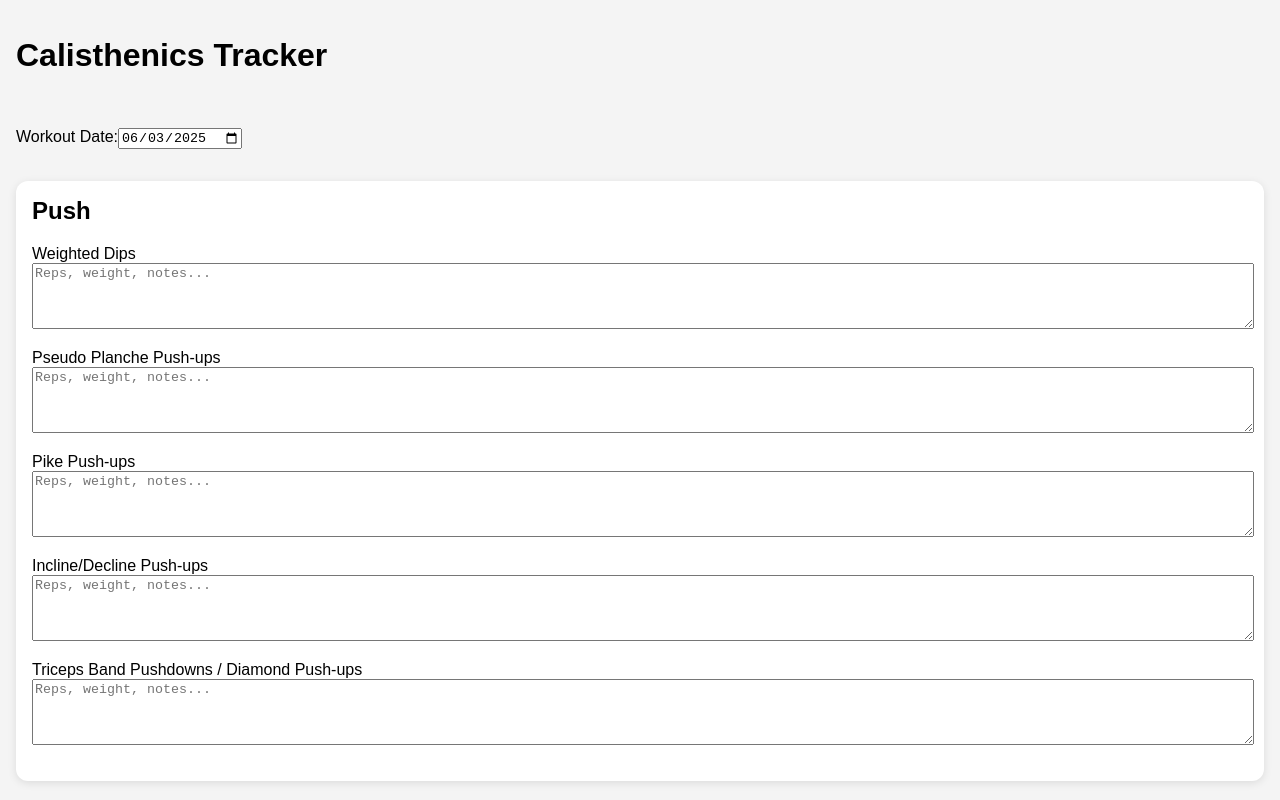
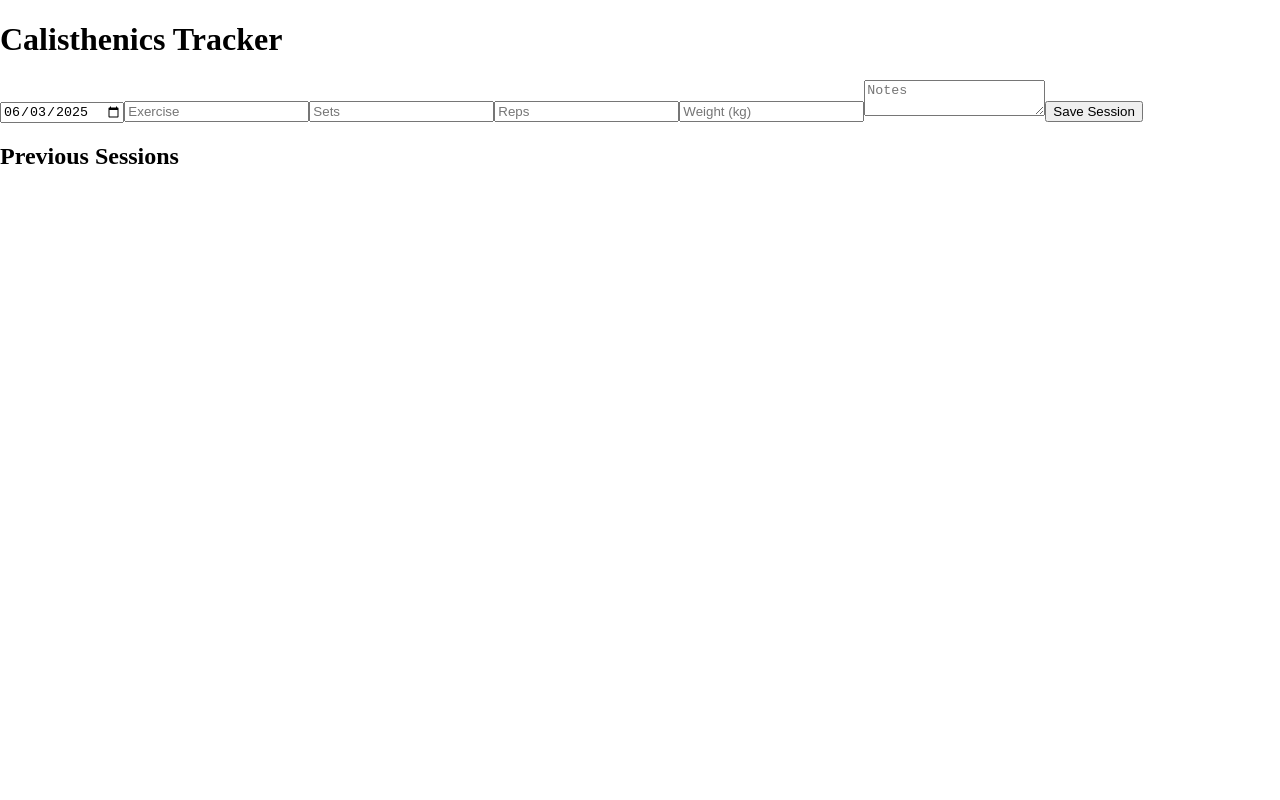
Before and after one commit to LouisBeast/take-3, a React (Create React App) app: page / in a window 1280 px wide. Shown: the top 800 px of the page. Built offline with nearby package versions, Linux system fonts and the light colour scheme.

Commit message:
Update App.js

```diff
--- a/src/App.js
+++ b/src/App.js
@@ -1,92 +1,68 @@
-
-import { useState, useEffect } from 'react';
-import './App.css';
-
-const workouts = [
-  {
-    day: 'Push',
-    exercises: ['Weighted Dips', 'Pseudo Planche Push-ups', 'Pike Push-ups', 'Incline/Decline Push-ups', 'Triceps Band Pushdowns / Diamond Push-ups'],
-  },
-  {
-    day: 'Pull',
-    exercises: ['Pull-ups (Unassisted)', 'Assisted Pull-ups (Band)', 'Negative Pull-ups', 'Australian / Ring Rows', 'Banded Curls / Towel Rows', 'Dead Hangs / Scap Pull-ups'],
-  },
-  {
-    day: 'Legs & Core',
-    exercises: ['Bulgarian Split Squats', 'Wall Sits or Step-ups', 'Glute Bridges / Hip Thrusts', 'Hanging Leg Raises', 'Planks (Side/RKC)', 'Dragon Flag Progressions / Reverse Crunches'],
-  },
-  {
-    day: 'Mobility & Skills',
-    exercises: ['Shoulder Dislocates (banded)', 'Wrist Prep & Elbow Rotations', 'Thoracic Bridges / Cat-Cow', 'Scapula Push-ups', 'Wall Handstand Holds', 'Tuck Lever or Skin-the-Cat Progressions'],
-  },
-];
+import React, { useState, useEffect } from "react";
 
 function App() {
-  const today = new Date().toISOString().split('T')[0];
-  const [selectedDate, setSelectedDate] = useState(today);
-  const [logs, setLogs] = useState(() => {
-    const saved = localStorage.getItem('workoutLogsV2');
-    return saved ? JSON.parse(saved) : {};
+  const [sessions, setSessions] = useState(() => {
+    const stored = localStorage.getItem("workout_sessions");
+    return stored ? JSON.parse(stored) : [];
+  });
+
+  const [form, setForm] = useState({
+    date: new Date().toISOString().split("T")[0],
+    exercise: "",
+    sets: "",
+    reps: "",
+    weight: "",
+    notes: "",
   });
 
   useEffect(() => {
-    localStorage.setItem('workoutLogsV2', JSON.stringify(logs));
-  }, [logs]);
+    localStorage.setItem("workout_sessions", JSON.stringify(sessions));
+  }, [sessions]);
 
-  const handleLogChange = (day, exercise, value) => {
-    setLogs(prev => ({
-      ...prev,
-      [selectedDate]: {
-        ...prev[selectedDate],
-        [day]: {
-          ...(prev[selectedDate]?.[day] || {}),
-          [exercise]: value,
-        }
-      }
-    }));
+  const handleChange = (e) => {
+    const { name, value } = e.target;
+    setForm((prev) => ({ ...prev, [name]: value }));
   };
 
-  const exportToCSV = () => {
-    let csv = "Date,Day,Exercise,Entry\n";
-    for (const date in logs) {
-      for (const day in logs[date]) {
-        for (const exercise in logs[date][day]) {
-          const entry = logs[date][day][exercise].replace(/\n/g, ' ');
-          csv += `\${date},\${day},\${exercise},\${entry}\n`;
-        }
-      }
-    }
+  const handleSubmit = (e) => {
+    e.preventDefault();
+    setSessions([...sessions, { ...form }]);
+    setForm({ ...form, exercise: "", sets: "", reps: "", weight: "", notes: "" });
+  };
 
-    const blob = new Blob([csv], { type: 'text/csv' });
-    const link = document.createElement('a');
-    link.href = window.URL.createObjectURL(blob);
-    link.download = 'workout_logs.csv';
-    link.click();
+  const recommended = {
+    "Pull-ups": "3 sets of 5–8 reps",
+    "Assisted Pull-ups": "3 sets of 8 reps",
+    Dips: "4 sets of 8–10 reps",
+    "Weighted Dips": "3 sets of 6–7 reps (10kg)",
   };
 
   return (
-    <div className="App">
-      <h1>Calisthenics Tracker</h1>
-      <label>
-        Workout Date:
-        <input type="date" value={selectedDate} onChange={(e) => setSelectedDate(e.target.value)} />
-      </label>
-      {workouts.map(({ day, exercises }) => (
-        <div className="card" key={day}>
-          <h2>{day}</h2>
-          {exercises.map(exercise => (
-            <div key={exercise} className="exercise">
-              <label>{exercise}</label>
-              <textarea
-                placeholder="Reps, weight, notes..."
-                value={logs[selectedDate]?.[day]?.[exercise] || ''}
-                onChange={(e) => handleLogChange(day, exercise, e.target.value)}
-              />
-            </div>
-          ))}
-        </div>
-      ))}
-      <button onClick={exportToCSV}>Export All Logs (CSV)</button>
+    <div className="p-4 max-w-xl mx-auto">
+      <h1 className="text-2xl font-bold mb-4">Calisthenics Tracker</h1>
+
+      <form onSubmit={handleSubmit} className="space-y-3">
+        <input type="date" name="date" value={form.date} onChange={handleChange} className="w-full p-2 border" />
+        <input type="text" name="exercise" placeholder="Exercise" value={form.exercise} onChange={handleChange} className="w-full p-2 border" />
+        {form.exercise && recommended[form.exercise] && (
+          <div className="text-sm text-gray-600">Recommendation: {recommended[form.exercise]}</div>
+        )}
+        <input type="text" name="sets" placeholder="Sets" value={form.sets} onChange={handleChange} className="w-full p-2 border" />
+        <input type="text" name="reps" placeholder="Reps" value={form.reps} onChange={handleChange} className="w-full p-2 border" />
+        <input type="text" name="weight" placeholder="Weight (kg)" value={form.weight} onChange={handleChange} className="w-full p-2 border" />
+        <textarea name="notes" placeholder="Notes" value={form.notes} onChange={handleChange} className="w-full p-2 border"></textarea>
+        <button type="submit" className="bg-blue-500 text-white px-4 py-2 rounded">Save Session</button>
+      </form>
+
+      <h2 className="text-xl font-semibold mt-6 mb-2">Previous Sessions</h2>
+      <ul className="space-y-2">
+        {sessions.map((s, idx) => (
+          <li key={idx} className="border p-2 rounded">
+            <strong>{s.date}</strong> - {s.exercise} ({s.sets} sets of {s.reps} reps @ {s.weight}kg)
+            <div className="text-sm text-gray-600">{s.notes}</div>
+          </li>
+        ))}
+      </ul>
     </div>
   );
 }
```
